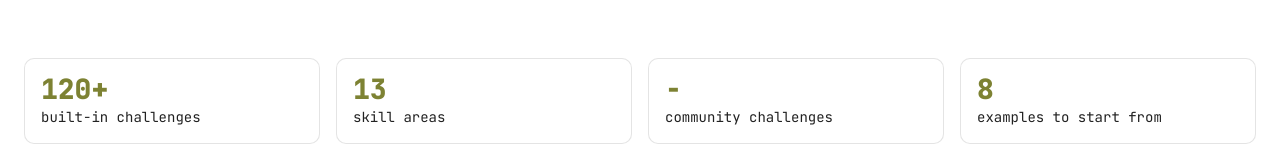
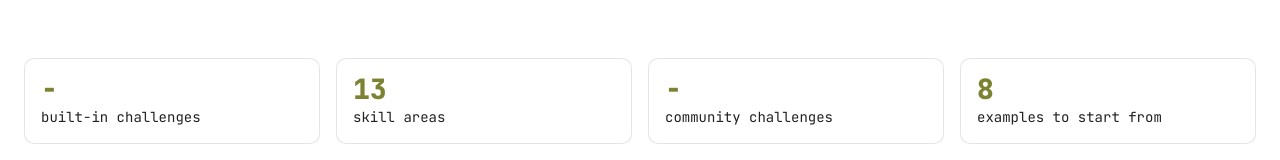
Before and after one commit to andradev-io/nvim-skill-arcade-challenges, a React (Vite) app: page / in a window 1280 px wide. Shown: the part 544-704 px from the top of the page. Built offline with nearby package versions, Linux system fonts and the light colour scheme; no server answers.

Commit message:
feat: home page counts come from the plugin at deploy time and count up

```diff
--- /dev/null
+++ b/src/components/common/CountUp.tsx
@@ -0,0 +1,46 @@
+import { useEffect, useRef, useState } from 'react'
+
+const reduced = () => typeof window !== 'undefined' && window.matchMedia?.('(prefers-reduced-motion: reduce)').matches
+
+/** Counts from 0 up to `value` once the element scrolls into view. Shows the final number at once with reduced motion. */
+export function CountUp({ value, suffix = '', ms = 1100 }: { value: number | null; suffix?: string; ms?: number }) {
+  const ref = useRef<HTMLSpanElement>(null)
+  const [shown, setShown] = useState(0)
+  const [seen, setSeen] = useState(false)
+  const instant = reduced()
+
+  useEffect(() => {
+    const el = ref.current
+    if (!el || typeof IntersectionObserver === 'undefined') {
+      setSeen(true)
+      return
+    }
+    const io = new IntersectionObserver((e) => e.some((x) => x.isIntersecting) && setSeen(true), { threshold: 0.3 })
+    io.observe(el)
+    // some embedded views never deliver intersection events: a tile already on screen must not stay at 0
+    const fallback = window.setTimeout(() => el.getBoundingClientRect().top < window.innerHeight && setSeen(true), 1500)
+    return () => {
+      io.disconnect()
+      window.clearTimeout(fallback)
+    }
+  }, [])
+
+  useEffect(() => {
+    if (value === null || !seen || instant) return
+    let timer = 0
+    const start = performance.now()
+    const tick = () => {
+      const t = Math.min(1, (performance.now() - start) / ms)
+      setShown(Math.round(value * (1 - Math.pow(1 - t, 3))))
+      if (t < 1) timer = window.setTimeout(tick, 16)
+    }
+    tick()
+    return () => window.clearTimeout(timer)
+  }, [value, seen, instant, ms])
+
+  return (
+    <span ref={ref} aria-label={value === null ? undefined : `${value}${suffix}`}>
+      {value === null ? '-' : `${instant ? value : shown}${suffix}`}
+    </span>
+  )
+}
--- /dev/null
+++ b/src/hooks/useStats.ts
@@ -0,0 +1,19 @@
+import { useEffect, useState } from 'react'
+
+export type PluginStats = { builtin: number; areas: Record<string, number>; levels: Record<string, number> }
+
+/** Counts of the plugin's built-in challenges, written at deploy time. null while loading or when unavailable. */
+export function useStats(): PluginStats | null {
+  const [stats, setStats] = useState<PluginStats | null>(null)
+  useEffect(() => {
+    let live = true
+    fetch(`${import.meta.env.BASE_URL}stats.json`, { cache: 'no-cache' })
+      .then((r) => (r.ok ? r.json() : null))
+      .then((d: PluginStats | null) => live && d && typeof d.builtin === 'number' && setStats(d))
+      .catch(() => undefined)
+    return () => {
+      live = false
+    }
+  }, [])
+  return stats
+}
--- a/src/pages/HomePage.tsx
+++ b/src/pages/HomePage.tsx
@@ -11,6 +11,8 @@ import type { Route } from '../hooks/useRoute'
 import { useCommunity } from '../hooks/useCommunity'
 import { EXAMPLES } from '../examples'
 import { CodeBlock } from '../components/common/CodeBlock'
+import { CountUp } from '../components/common/CountUp'
+import { useStats } from '../hooks/useStats'
 
 const INSTALL = `{
   "dev-vinicius-andrade/nvim-skill-arcade",
@@ -110,11 +112,11 @@ function RoundPreview() {
   )
 }
 
-function Stat({ value, label }: { value: string; label: string }) {
+function Stat({ value, suffix, label }: { value: number | null; suffix?: string; label: string }) {
   return (
     <Paper sx={{ p: 2, flex: 1, minWidth: 140 }}>
       <Typography sx={{ fontSize: 28, fontWeight: 800, lineHeight: 1 }} color="primary">
-        {value}
+        <CountUp value={value} suffix={suffix} />
       </Typography>
       <Typography variant="body2" color="text.secondary" sx={{ mt: 0.5 }}>
         {label}
@@ -125,6 +127,7 @@ function Stat({ value, label }: { value: string; label: string }) {
 
 export function HomePage() {
   const community = useCommunity()
+  const stats = useStats()
   const published = community.status === 'ready' ? community.items : []
   return (
     <Box>
@@ -170,10 +173,10 @@ export function HomePage() {
       </Box>
 
       <Stack direction="row" sx={{ gap: 2, flexWrap: 'wrap' }}>
-        <Stat value="120+" label="built-in challenges" />
-        <Stat value={String(AREAS.length)} label="skill areas" />
-        <Stat value={community.status === 'ready' ? String(published.length) : '-'} label="community challenges" />
-        <Stat value={String(EXAMPLES.length)} label="examples to start from" />
+        <Stat value={stats ? stats.builtin : null} label="built-in challenges" />
+        <Stat value={AREAS.length} label="skill areas" />
+        <Stat value={community.status === 'ready' ? published.length : null} label="community challenges" />
+        <Stat value={EXAMPLES.length} label="examples to start from" />
       </Stack>
 
       <Band title="How it plays" lead="Open :ArcadeMenu, start a run and play. The game only looks at the result, never at which keys you used.">
```
Also changed, not shown: 1 other file (tests, documents, lock files or other folders).
